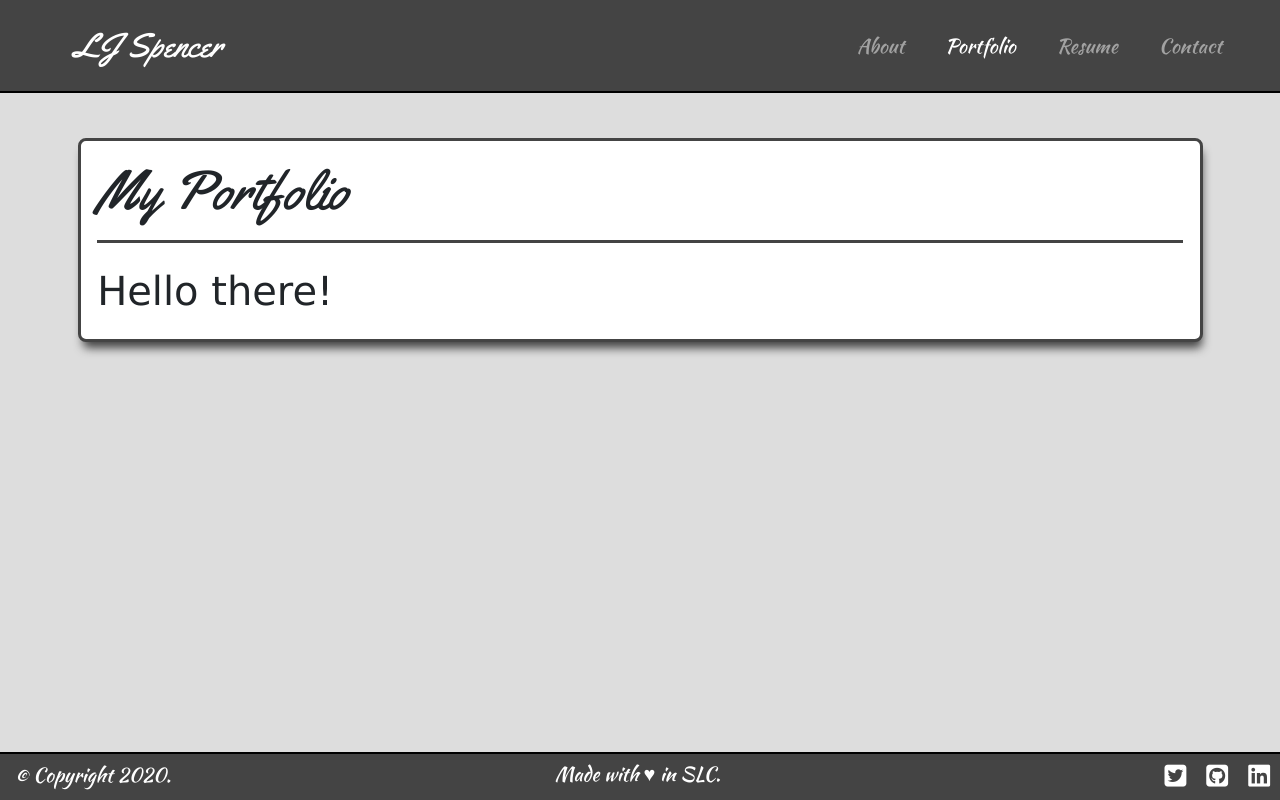
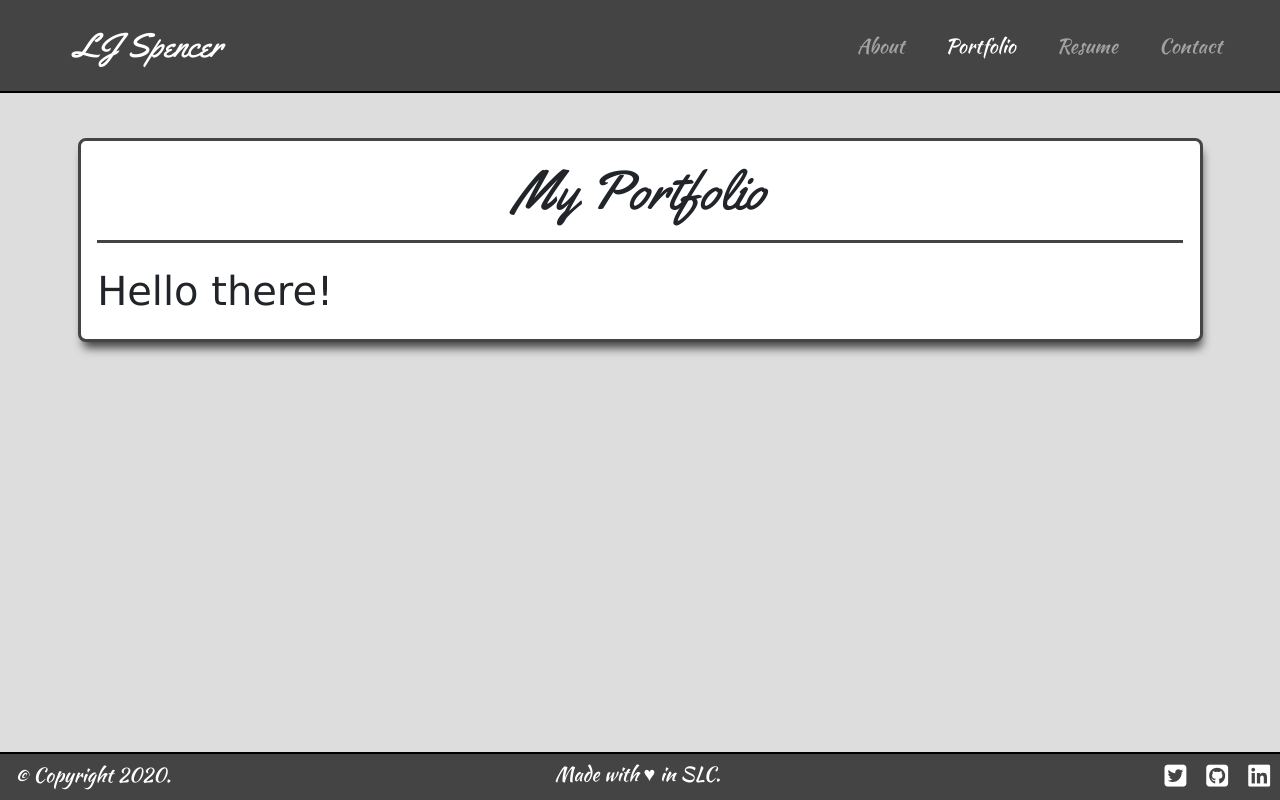
Before and after one commit to hockeyduck3/Portfolio-React, a React (Create React App) app: page /Portfolio in a window 1280 px wide. Built offline with nearby package versions, Linux system fonts and the light colour scheme.

Commit message:
Added a new id to the cardTitle and adjusted each page accordingly

```diff
--- a/src/components/Card/index.js
+++ b/src/components/Card/index.js
@@ -7,7 +7,7 @@ function Card(props) {
         return (
             <div className='card' id='card'>
                 <div className='card-body'>
-                    <h2 className='cardTitle'>{props.title}</h2>
+                    <h2 className='cardTitle' id={props.id + 'Title'}>{props.title}</h2>
 
                     <hr className='line'></hr>
 
--- a/src/components/Nav/index.js
+++ b/src/components/Nav/index.js
@@ -35,8 +35,8 @@ function Nav() {
                     </li>
 
                     {/* Portfolio Link */}
-                    <li className={window.location.pathname === '/Portfolio' ? 'nav-item active' : 'nav-item'}>
-                        <Link to='/Portfolio' className='nav-link'>Portfolio</Link>
+                    <li className='nav-item'>
+                        <NavLink activeClassName='active' to='/Portfolio' className='nav-link'>Portfolio</NavLink>
                     </li>
 
                     {/* Resume Link */}
@@ -46,7 +46,7 @@ function Nav() {
 
                     {/* Contact Link */}
                     <li className='nav-item'>
-                        <NavLink to='/Contact' activeClassName='active' className='nav-link'>Contact</NavLink>
+                        <NavLink activeClassName='active' to='/Contact' className='nav-link'>Contact</NavLink>
                     </li>
                 </ul>
             </div>
--- a/src/pages/Contact/index.js
+++ b/src/pages/Contact/index.js
@@ -200,7 +200,7 @@ class Contact extends Component {
         return (
             <Container fluid='-fluid'>
                 {!status ? (
-                    <Card title={this.state.title}>
+                    <Card title={this.state.title} id='contact'>
                         <div className='mainCard'>
                                 <form id='my-form' onSubmit={this.validateFunc}>
 
@@ -254,7 +254,7 @@ class Contact extends Component {
                     </Card>
 
                 ) : (
-                    <Card title='messageSent'>
+                    <Card title='messageSent' id='contact'>
                         <p id='messageSent'>Message Sent!</p>
                     </Card>
                 )}
--- a/src/pages/Homepage/index.js
+++ b/src/pages/Homepage/index.js
@@ -65,7 +65,7 @@ class Homepage extends Component {
 
         return (
             <Container fluid='-fluid'>
-                <Card title={this.state.title}>
+                <Card title={this.state.title} id='homepage'>
                     <div className='mainCard'>
                         {!helloThere ? (
                             <div>
--- a/src/pages/Portfolio/index.js
+++ b/src/pages/Portfolio/index.js
@@ -3,10 +3,16 @@ import React, { Component } from 'react';
 import Container from '../../components/Container/index';
 import Card from '../../components/Card/index';
 
+import './portfolio.css';
+
 class Portfolio extends Component {
     state = {
         title: 'My Portfolio',
         bigView: false,
+    }
+
+    componentDidMount() {
+        document.title = 'LJ\'s | Portfolio';
     }
 
     handleClick = () => {
@@ -18,7 +24,7 @@ class Portfolio extends Component {
         return (
             <Container fluid='-fluid'>
                 {!bigView ? (
-                    <Card title={this.state.title}>
+                    <Card title={this.state.title} id='portfolio'>
                         <h1>Hello there!</h1>
                     </Card>
                 ) : (
--- a/src/pages/Portfolio/portfolio.css
+++ b/src/pages/Portfolio/portfolio.css
@@ -0,0 +1,3 @@
+#portfolioTitle {
+    text-align: center;
+}
```
